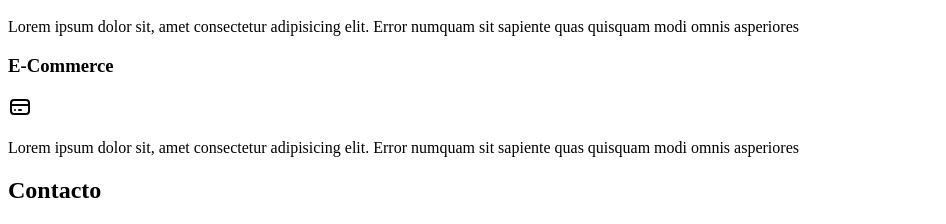
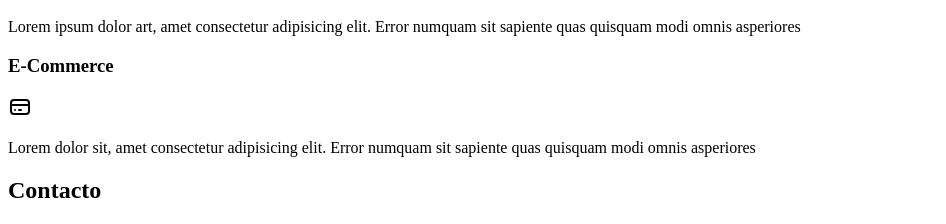
Before and after one commit to LuisMtzC13/PaginaWebProyecto1, a plain HTML site: page index.html in a window 1280 px wide. Shown: the part 571-795 px from the top of the page, without its empty margins (0-946 px from the left). Drawn offline with Linux system fonts and the light colour scheme.

Commit message:
Se añadieron cambios menores a los textos

```diff
--- a/index.html
+++ b/index.html
@@ -22,7 +22,7 @@
     <section>
         <h2 class="titulo">Diseño y Desarrollo Web <span>Freelancer</span></h2>
         <svg  xmlns="http://www.w3.org/2000/svg"  width="24"  height="24"  viewBox="0 0 24 24"  fill="none"  stroke="currentColor"  stroke-width="2"  stroke-linecap="round"  stroke-linejoin="round"  class="icon icon-tabler icons-tabler-outline icon-tabler-map-pin"><path stroke="none" d="M0 0h24v24H0z" fill="none"/><path d="M9 11a3 3 0 1 0 6 0a3 3 0 0 0 -6 0" /><path d="M17.657 16.657l-4.243 4.243a2 2 0 0 1 -2.827 0l-4.244 -4.243a8 8 0 1 1 11.314 0z" /></svg>
-        <p>Gustavo A.Madero, Ciudad de México</p>
+        <p>Gustavo A. Madero, Ciudad de México</p>
 
         <a href="#">Contactar</a>
     </section>
@@ -42,14 +42,14 @@
             <h3>Aplicaciones Web</h3>
             <svg  xmlns="http://www.w3.org/2000/svg"  width="24"  height="24"  viewBox="0 0 24 24"  fill="none"  stroke="currentColor"  stroke-width="2"  stroke-linecap="round"  stroke-linejoin="round"  class="icon icon-tabler icons-tabler-outline icon-tabler-brand-android"><path stroke="none" d="M0 0h24v24H0z" fill="none"/><path d="M4 10l0 6" /><path d="M20 10l0 6" /><path d="M7 9h10v8a1 1 0 0 1 -1 1h-8a1 1 0 0 1 -1 -1v-8a5 5 0 0 1 10 0" /><path d="M8 3l1 2" /><path d="M16 3l-1 2" /><path d="M9 18l0 3" /><path d="M15 18l0 3" /></svg>
             <svg  xmlns="http://www.w3.org/2000/svg"  width="24"  height="24"  viewBox="0 0 24 24"  fill="none"  stroke="currentColor"  stroke-width="2"  stroke-linecap="round"  stroke-linejoin="round"  class="icon icon-tabler icons-tabler-outline icon-tabler-brand-apple"><path stroke="none" d="M0 0h24v24H0z" fill="none"/><path d="M8.286 7.008c-3.216 0 -4.286 3.23 -4.286 5.92c0 3.229 2.143 8.072 4.286 8.072c1.165 -.05 1.799 -.538 3.214 -.538c1.406 0 1.607 .538 3.214 .538s4.286 -3.229 4.286 -5.381c-.03 -.011 -2.649 -.434 -2.679 -3.23c-.02 -2.335 2.589 -3.179 2.679 -3.228c-1.096 -1.606 -3.162 -2.113 -3.75 -2.153c-1.535 -.12 -3.032 1.077 -3.75 1.077c-.729 0 -2.036 -1.077 -3.214 -1.077z" /><path d="M12 4a2 2 0 0 0 2 -2a2 2 0 0 0 -2 2" /></svg>
-            <p>Lorem ipsum dolor sit, amet consectetur adipisicing elit. Error numquam sit sapiente
+            <p>Lorem ipsum dolor art, amet consectetur adipisicing elit. Error numquam sit sapiente
             quas quisquam modi omnis asperiores</p>
         </section>
 
         <section>
             <h3>E-Commerce</h3>
             <svg  xmlns="http://www.w3.org/2000/svg"  width="24"  height="24"  viewBox="0 0 24 24"  fill="none"  stroke="currentColor"  stroke-width="2"  stroke-linecap="round"  stroke-linejoin="round"  class="icon icon-tabler icons-tabler-outline icon-tabler-credit-card"><path stroke="none" d="M0 0h24v24H0z" fill="none"/><path d="M3 5m0 3a3 3 0 0 1 3 -3h12a3 3 0 0 1 3 3v8a3 3 0 0 1 -3 3h-12a3 3 0 0 1 -3 -3z" /><path d="M3 10l18 0" /><path d="M7 15l.01 0" /><path d="M11 15l2 0" /></svg>
-            <p>Lorem ipsum dolor sit, amet consectetur adipisicing elit. Error numquam sit sapiente
+            <p>Lorem dolor sit, amet consectetur adipisicing elit. Error numquam sit sapiente
             quas quisquam modi omnis asperiores</p>
         </section>
 
```
